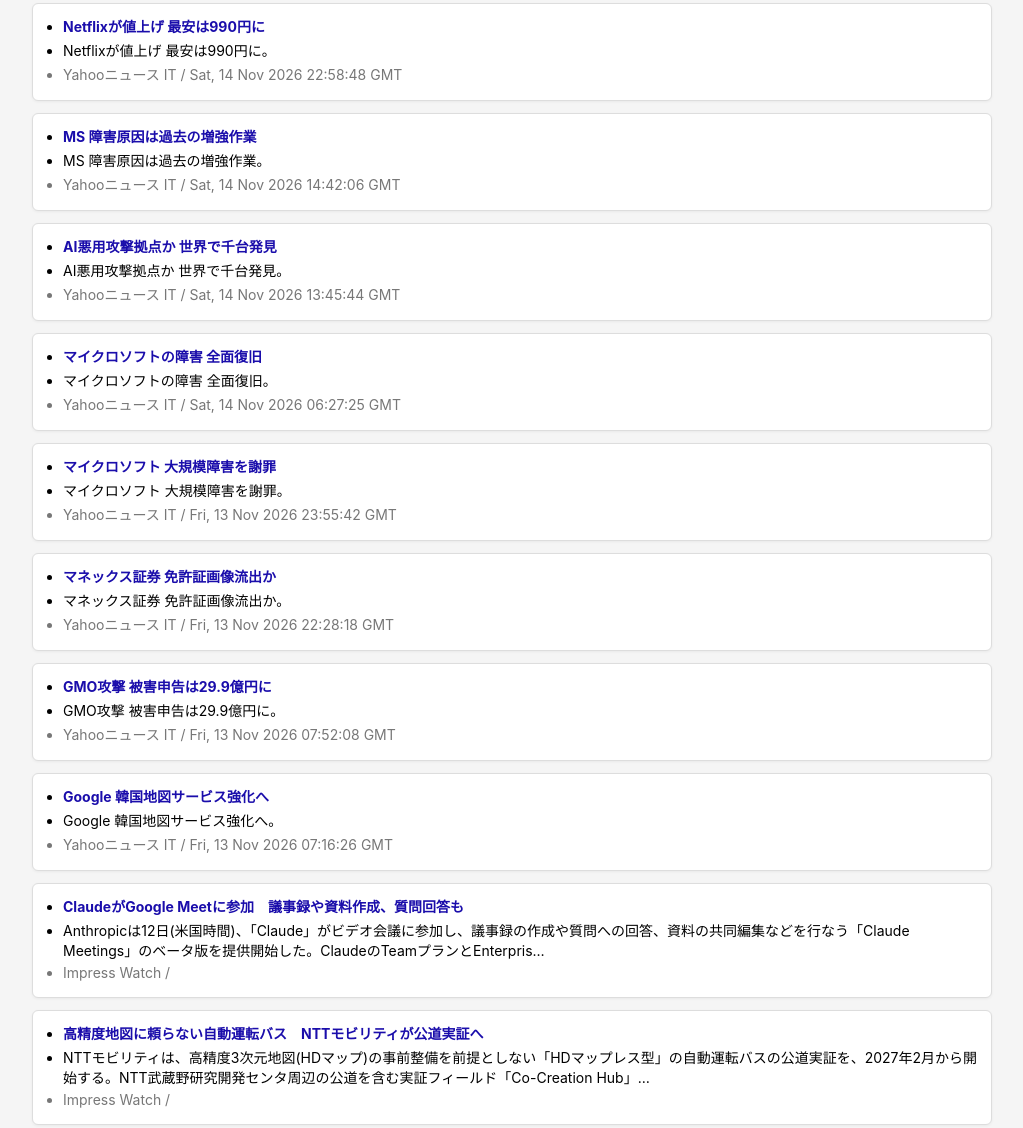
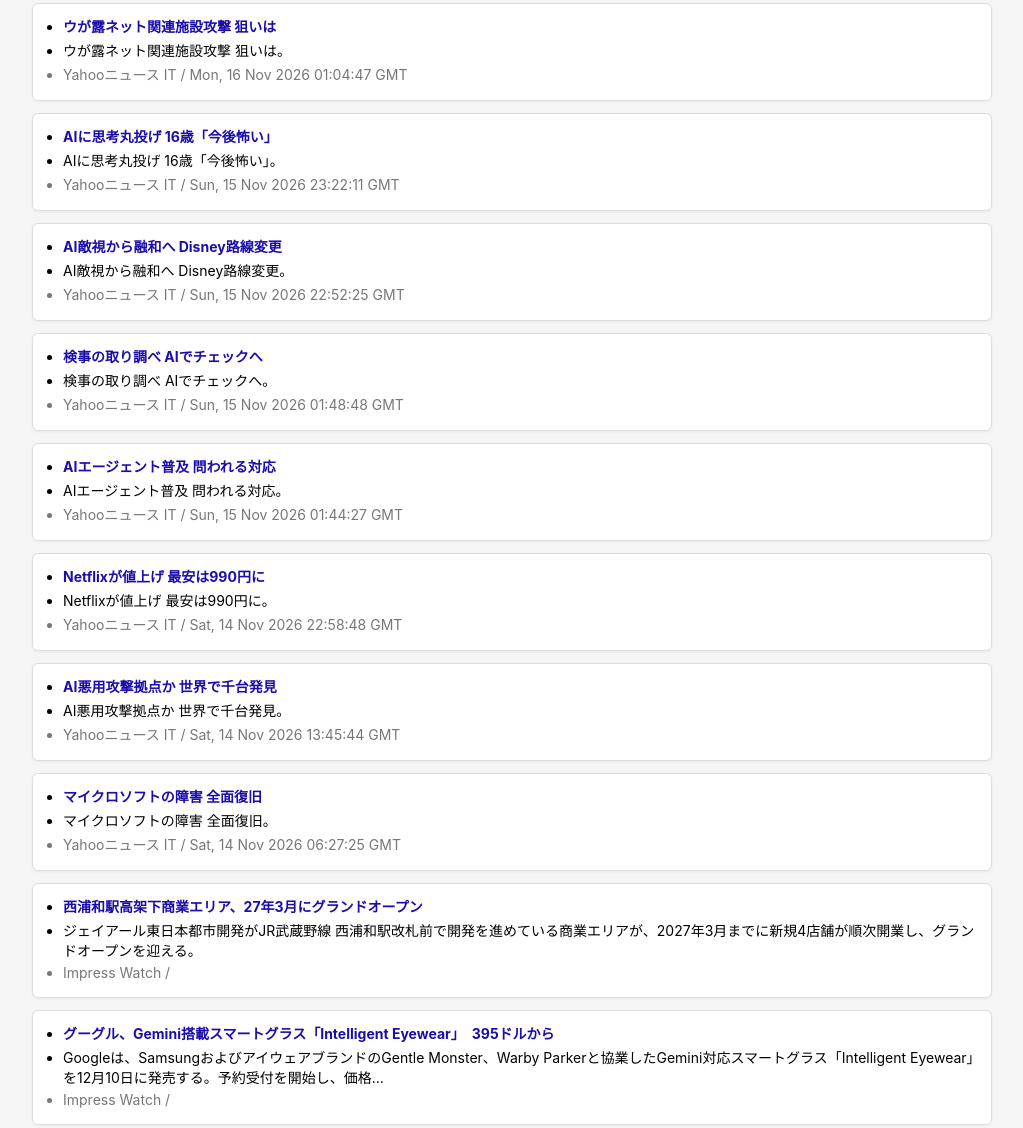
Before and after one commit to tsutsuya81gl-svg/it-news-daily, a plain HTML site: page index.html in a window 1280 px wide. Shown: the part 127-1255 px from the top of the page, without its empty margins (128-1151 px from the left). Drawn offline with Linux system fonts and the light colour scheme.

Commit message:
Update news

```diff
--- a/index.html
+++ b/index.html
@@ -115,17 +115,49 @@ body {
 
 <div class="card">
   <ul>
-    <li><a href="https://news.yahoo.co.jp/pickup/6602619?source=rss" target="_blank">Netflixが値上げ 最安は990円に</a></li>
-    <li>Netflixが値上げ 最安は990円に。</li>
-    <li class="meta">Yahooニュース IT / Sat, 14 Nov 2026 22:58:48 GMT</li>
+    <li><a href="https://news.yahoo.co.jp/pickup/6602761?source=rss" target="_blank">ウが露ネット関連施設攻撃 狙いは</a></li>
+    <li>ウが露ネット関連施設攻撃 狙いは。</li>
+    <li class="meta">Yahooニュース IT / Mon, 16 Nov 2026 01:04:47 GMT</li>
   </ul>
 </div>
 
 <div class="card">
   <ul>
-    <li><a href="https://news.yahoo.co.jp/pickup/6602606?source=rss" target="_blank">MS 障害原因は過去の増強作業</a></li>
-    <li>MS 障害原因は過去の増強作業。</li>
-    <li class="meta">Yahooニュース IT / Sat, 14 Nov 2026 14:42:06 GMT</li>
+    <li><a href="https://news.yahoo.co.jp/pickup/6602749?source=rss" target="_blank">AIに思考丸投げ 16歳「今後怖い」</a></li>
+    <li>AIに思考丸投げ 16歳「今後怖い」。</li>
+    <li class="meta">Yahooニュース IT / Sun, 15 Nov 2026 23:22:11 GMT</li>
+  </ul>
+</div>
+
+<div class="card">
+  <ul>
+    <li><a href="https://news.yahoo.co.jp/pickup/6602748?source=rss" target="_blank">AI敵視から融和へ Disney路線変更</a></li>
+    <li>AI敵視から融和へ Disney路線変更。</li>
+    <li class="meta">Yahooニュース IT / Sun, 15 Nov 2026 22:52:25 GMT</li>
+  </ul>
+</div>
+
+<div class="card">
+  <ul>
+    <li><a href="https://news.yahoo.co.jp/pickup/6602643?source=rss" target="_blank">検事の取り調べ AIでチェックへ</a></li>
+    <li>検事の取り調べ AIでチェックへ。</li>
+    <li class="meta">Yahooニュース IT / Sun, 15 Nov 2026 01:48:48 GMT</li>
+  </ul>
+</div>
+
+<div class="card">
+  <ul>
+    <li><a href="https://news.yahoo.co.jp/pickup/6602642?source=rss" target="_blank">AIエージェント普及 問われる対応</a></li>
+    <li>AIエージェント普及 問われる対応。</li>
+    <li class="meta">Yahooニュース IT / Sun, 15 Nov 2026 01:44:27 GMT</li>
+  </ul>
+</div>
+
+<div class="card">
+  <ul>
+    <li><a href="https://news.yahoo.co.jp/pickup/6602619?source=rss" target="_blank">Netflixが値上げ 最安は990円に</a></li>
+    <li>Netflixが値上げ 最安は990円に。</li>
+    <li class="meta">Yahooニュース IT / Sat, 14 Nov 2026 22:58:48 GMT</li>
   </ul>
 </div>
 
@@ -147,48 +179,16 @@ body {
 
 <div class="card">
   <ul>
-    <li><a href="https://news.yahoo.co.jp/pickup/6602508?source=rss" target="_blank">マイクロソフト 大規模障害を謝罪</a></li>
-    <li>マイクロソフト 大規模障害を謝罪。</li>
-    <li class="meta">Yahooニュース IT / Fri, 13 Nov 2026 23:55:42 GMT</li>
-  </ul>
-</div>
-
-<div class="card">
-  <ul>
-    <li><a href="https://news.yahoo.co.jp/pickup/6602486?source=rss" target="_blank">マネックス証券 免許証画像流出か</a></li>
-    <li>マネックス証券 免許証画像流出か。</li>
-    <li class="meta">Yahooニュース IT / Fri, 13 Nov 2026 22:28:18 GMT</li>
-  </ul>
-</div>
-
-<div class="card">
-  <ul>
-    <li><a href="https://news.yahoo.co.jp/pickup/6602430?source=rss" target="_blank">GMO攻撃 被害申告は29.9億円に</a></li>
-    <li>GMO攻撃 被害申告は29.9億円に。</li>
-    <li class="meta">Yahooニュース IT / Fri, 13 Nov 2026 07:52:08 GMT</li>
-  </ul>
-</div>
-
-<div class="card">
-  <ul>
-    <li><a href="https://news.yahoo.co.jp/pickup/6602427?source=rss" target="_blank">Google 韓国地図サービス強化へ</a></li>
-    <li>Google 韓国地図サービス強化へ。</li>
-    <li class="meta">Yahooニュース IT / Fri, 13 Nov 2026 07:16:26 GMT</li>
-  </ul>
-</div>
-
-<div class="card">
-  <ul>
-    <li><a href="https://www.watch.impress.co.jp/docs/news/2156161.html" target="_blank">ClaudeがGoogle Meetに参加　議事録や資料作成、質問回答も</a></li>
-    <li>Anthropicは12日(米国時間)、「Claude」がビデオ会議に参加し、議事録の作成や質問への回答、資料の共同編集などを行なう「Claude Meetings」のベータ版を提供開始した。ClaudeのTeamプランとEnterpris…</li>
+    <li><a href="https://www.watch.impress.co.jp/docs/news/2156229.html" target="_blank">西浦和駅高架下商業エリア、27年3月にグランドオープン</a></li>
+    <li>ジェイアール東日本都市開発がJR武蔵野線 西浦和駅改札前で開発を進めている商業エリアが、2027年3月までに新規4店舗が順次開業し、グランドオープンを迎える。</li>
     <li class="meta">Impress Watch / </li>
   </ul>
 </div>
 
 <div class="card">
   <ul>
-    <li><a href="https://www.watch.impress.co.jp/docs/news/2156182.html" target="_blank">高精度地図に頼らない自動運転バス　NTTモビリティが公道実証へ</a></li>
-    <li>NTTモビリティは、高精度3次元地図(HDマップ)の事前整備を前提としない「HDマップレス型」の自動運転バスの公道実証を、2027年2月から開始する。NTT武蔵野研究開発センタ周辺の公道を含む実証フィールド「Co-Creation Hub」…</li>
+    <li><a href="https://www.watch.impress.co.jp/docs/news/2156222.html" target="_blank">グーグル、Gemini搭載スマートグラス「Intelligent Eyewear」　395ドルから</a></li>
+    <li>Googleは、SamsungおよびアイウェアブランドのGentle Monster、Warby Parkerと協業したGemini対応スマートグラス「Intelligent Eyewear」を12月10日に発売する。予約受付を開始し、価格…</li>
     <li class="meta">Impress Watch / </li>
   </ul>
 </div>
@@ -369,7 +369,7 @@ body {
   </li>
 
   <li>
-    <a href="https://blogs.microsoft.com/blog/2026/10/01/microsoft-365-and-linkedin-leadership-update/" target="_blank">Microsoft 365 と LinkedIn のリーダーシップの最新情報</a>
+    <a href="https://blogs.microsoft.com/blog/2026/10/01/microsoft-365-and-linkedin-leadership-update/" target="_blank">Microsoft 365 と LinkedIn のリーダーシップに関する最新情報</a>
     <span class="sub-meta"> / Microsoft Blog</span>
   </li>
 
```
